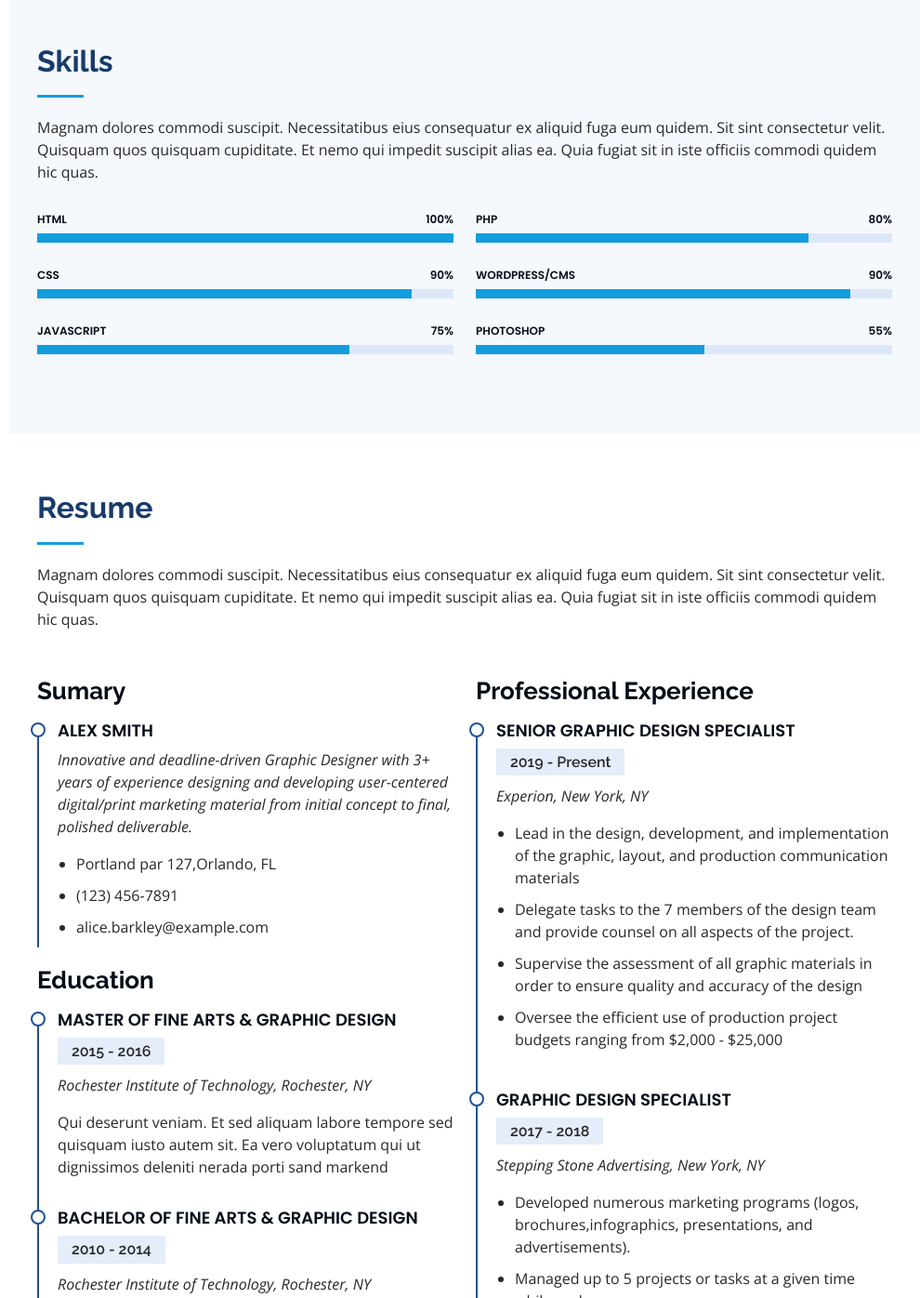
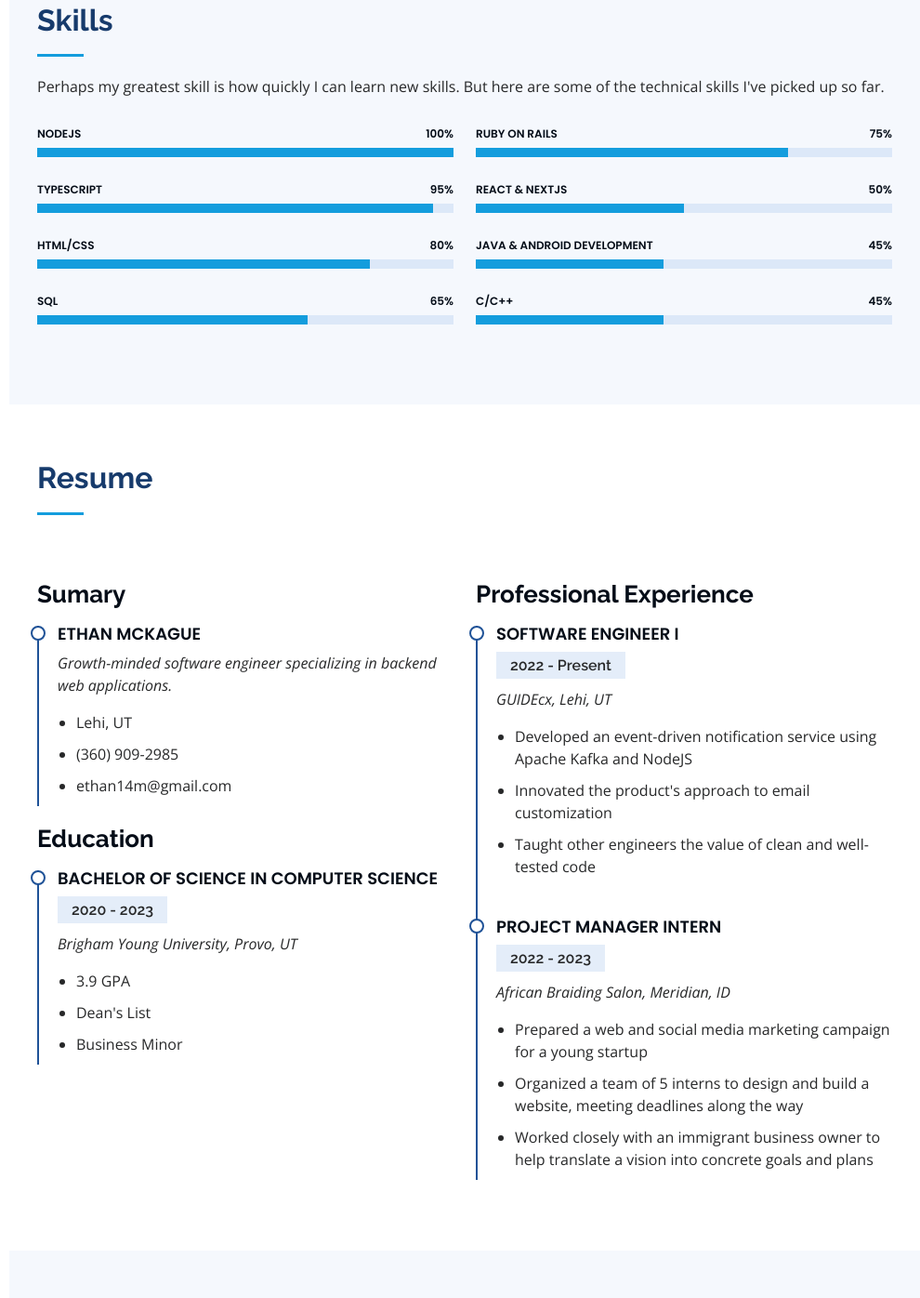
Before and after one commit to mckageth000/personal-website, a plain HTML site: page index.html in a window 1280 px wide. Shown: the part 1982-3378 px from the top of the page at 93% size, without its empty margins (290-1280 px from the left). Drawn offline with nearby package versions, Linux system fonts and the light colour scheme.

Commit message:
some more updates to my info..

```diff
--- a/index.html
+++ b/index.html
@@ -90,7 +90,7 @@
             <img src="assets/img/profile-img.jpg" class="img-fluid" alt="">
           </div>
           <div class="col-lg-8 pt-4 pt-lg-0 content" data-aos="fade-left">
-            <h3>UI/UX Designer &amp; Web Developer.</h3>
+            <h3>Software Engineer</h3>
             <p class="fst-italic">
               Lorem ipsum dolor sit amet, consectetur adipiscing elit, sed do eiusmod tempor incididunt ut labore et dolore
               magna aliqua.
@@ -98,18 +98,13 @@
             <div class="row">
               <div class="col-lg-6">
                 <ul>
-                  <li><i class="bi bi-chevron-right"></i> <strong>Birthday:</strong> <span>1 May 1995</span></li>
-                  <li><i class="bi bi-chevron-right"></i> <strong>Website:</strong> <span>www.example.com</span></li>
-                  <li><i class="bi bi-chevron-right"></i> <strong>Phone:</strong> <span>+123 456 7890</span></li>
-                  <li><i class="bi bi-chevron-right"></i> <strong>City:</strong> <span>New York, USA</span></li>
+                  <li><i class="bi bi-chevron-right"></i> <strong>Email:</strong> <span>ethan14m@gmail.com</span></li>
+                  <li><i class="bi bi-chevron-right"></i> <strong>Phone:</strong> <span>(360) 909-2985</span></li>
+                  <li><i class="bi bi-chevron-right"></i> <strong>Located in:</strong> <span>Lehi, UT</span></li>
                 </ul>
               </div>
               <div class="col-lg-6">
                 <ul>
-                  <li><i class="bi bi-chevron-right"></i> <strong>Age:</strong> <span>30</span></li>
-                  <li><i class="bi bi-chevron-right"></i> <strong>Degree:</strong> <span>Master</span></li>
-                  <li><i class="bi bi-chevron-right"></i> <strong>PhEmailone:</strong> <span>email@example.com</span></li>
-                  <li><i class="bi bi-chevron-right"></i> <strong>Freelance:</strong> <span>Available</span></li>
                 </ul>
               </div>
             </div>
@@ -177,7 +172,7 @@
 
         <div class="section-title">
           <h2>Skills</h2>
-          <p>Magnam dolores commodi suscipit. Necessitatibus eius consequatur ex aliquid fuga eum quidem. Sit sint consectetur velit. Quisquam quos quisquam cupiditate. Et nemo qui impedit suscipit alias ea. Quia fugiat sit in iste officiis commodi quidem hic quas.</p>
+          <p>Perhaps my greatest skill is how quickly I can learn new skills. But here are some of the technical skills I've picked up so far.</p>
         </div>
 
         <div class="row skills-content">
@@ -185,23 +180,30 @@
           <div class="col-lg-6" data-aos="fade-up">
 
             <div class="progress">
-              <span class="skill">HTML <i class="val">100%</i></span>
+              <span class="skill">NodeJS <i class="val">100%</i></span>
               <div class="progress-bar-wrap">
                 <div class="progress-bar" role="progressbar" aria-valuenow="100" aria-valuemin="0" aria-valuemax="100"></div>
               </div>
             </div>
 
             <div class="progress">
-              <span class="skill">CSS <i class="val">90%</i></span>
+              <span class="skill">Typescript <i class="val">95%</i></span>
               <div class="progress-bar-wrap">
-                <div class="progress-bar" role="progressbar" aria-valuenow="90" aria-valuemin="0" aria-valuemax="100"></div>
+                <div class="progress-bar" role="progressbar" aria-valuenow="95" aria-valuemin="0" aria-valuemax="100"></div>
               </div>
             </div>
 
             <div class="progress">
-              <span class="skill">JavaScript <i class="val">75%</i></span>
+              <span class="skill">HTML/CSS <i class="val">80%</i></span>
               <div class="progress-bar-wrap">
-                <div class="progress-bar" role="progressbar" aria-valuenow="75" aria-valuemin="0" aria-valuemax="100"></div>
+                <div class="progress-bar" role="progressbar" aria-valuenow="80" aria-valuemin="0" aria-valuemax="100"></div>
+              </div>
+            </div>
+
+            <div class="progress">
+              <span class="skill">SQL <i class="val">65%</i></span>
+              <div class="progress-bar-wrap">
+                <div class="progress-bar" role="progressbar" aria-valuenow="65" aria-valuemin="0" aria-valuemax="100"></div>
               </div>
             </div>
 
@@ -210,23 +212,30 @@
           <div class="col-lg-6" data-aos="fade-up" data-aos-delay="100">
 
             <div class="progress">
-              <span class="skill">PHP <i class="val">80%</i></span>
+              <span class="skill">Ruby on Rails <i class="val">75%</i></span>
               <div class="progress-bar-wrap">
-                <div class="progress-bar" role="progressbar" aria-valuenow="80" aria-valuemin="0" aria-valuemax="100"></div>
+                <div class="progress-bar" role="progressbar" aria-valuenow="75" aria-valuemin="0" aria-valuemax="100"></div>
               </div>
             </div>
 
             <div class="progress">
-              <span class="skill">WordPress/CMS <i class="val">90%</i></span>
+              <span class="skill">React &amp; NextJS <i class="val">50%</i></span>
               <div class="progress-bar-wrap">
-                <div class="progress-bar" role="progressbar" aria-valuenow="90" aria-valuemin="0" aria-valuemax="100"></div>
+                <div class="progress-bar" role="progressbar" aria-valuenow="50" aria-valuemin="0" aria-valuemax="100"></div>
               </div>
             </div>
 
             <div class="progress">
-              <span class="skill">Photoshop <i class="val">55%</i></span>
+              <span class="skill">Java &amp; Android Development <i class="val">45%</i></span>
               <div class="progress-bar-wrap">
-                <div class="progress-bar" role="progressbar" aria-valuenow="55" aria-valuemin="0" aria-valuemax="100"></div>
+                <div class="progress-bar" role="progressbar" aria-valuenow="45" aria-valuemin="0" aria-valuemax="100"></div>
+              </div>
+            </div>
+
+            <div class="progress">
+              <span class="skill">C/C++ <i class="val">45%</i></span>
+              <div class="progress-bar-wrap">
+                <div class="progress-bar" role="progressbar" aria-valuenow="45" aria-valuemin="0" aria-valuemax="100"></div>
               </div>
             </div>
 
@@ -243,58 +252,60 @@
 
         <div class="section-title">
           <h2>Resume</h2>
-          <p>Magnam dolores commodi suscipit. Necessitatibus eius consequatur ex aliquid fuga eum quidem. Sit sint consectetur velit. Quisquam quos quisquam cupiditate. Et nemo qui impedit suscipit alias ea. Quia fugiat sit in iste officiis commodi quidem hic quas.</p>
+          <p></p>
         </div>
 
         <div class="row">
           <div class="col-lg-6" data-aos="fade-up">
             <h3 class="resume-title">Sumary</h3>
             <div class="resume-item pb-0">
-              <h4>Alex Smith</h4>
-              <p><em>Innovative and deadline-driven Graphic Designer with 3+ years of experience designing and developing user-centered digital/print marketing material from initial concept to final, polished deliverable.</em></p>
+              <h4>Ethan McKague</h4>
+              <p><em>Growth-minded software engineer specializing in backend web applications.</em></p>
               <ul>
-                <li>Portland par 127,Orlando, FL</li>
-                <li>(123) 456-7891</li>
-                <li>alice.barkley@example.com</li>
+                <li>Lehi, UT</li>
+                <li>(360) 909-2985</li>
+                <li>ethan14m@gmail.com</li>
               </ul>
             </div>
 
             <h3 class="resume-title">Education</h3>
             <div class="resume-item">
-              <h4>Master of Fine Arts &amp; Graphic Design</h4>
-              <h5>2015 - 2016</h5>
-              <p><em>Rochester Institute of Technology, Rochester, NY</em></p>
-              <p>Qui deserunt veniam. Et sed aliquam labore tempore sed quisquam iusto autem sit. Ea vero voluptatum qui ut dignissimos deleniti nerada porti sand markend</p>
-            </div>
-            <div class="resume-item">
-              <h4>Bachelor of Fine Arts &amp; Graphic Design</h4>
-              <h5>2010 - 2014</h5>
-              <p><em>Rochester Institute of Technology, Rochester, NY</em></p>
-              <p>Quia nobis sequi est occaecati aut. Repudiandae et iusto quae reiciendis et quis Eius vel ratione eius unde vitae rerum voluptates asperiores voluptatem Earum molestiae consequatur neque etlon sader mart dila</p>
+              <h4>Bachelor of Science in Computer Science</h4>
+              <h5>2020 - 2023</h5>
+              <p><em>Brigham Young University, Provo, UT</em></p>
+              <ul>
+                <li>
+                  3.9 GPA
+                </li>
+                <li>
+                  Dean's List
+                </li>
+                <li>
+                  Business Minor
+                </li>
+              </ul>
             </div>
           </div>
           <div class="col-lg-6" data-aos="fade-up" data-aos-delay="100">
             <h3 class="resume-title">Professional Experience</h3>
             <div class="resume-item">
-              <h4>Senior graphic design specialist</h4>
-              <h5>2019 - Present</h5>
-              <p><em>Experion, New York, NY </em></p>
+              <h4>Software Engineer I</h4>
+              <h5>2022 - Present</h5>
+              <p><em>GUIDEcx, Lehi, UT </em></p>
               <ul>
-                <li>Lead in the design, development, and implementation of the graphic, layout, and production communication materials</li>
-                <li>Delegate tasks to the 7 members of the design team and provide counsel on all aspects of the project. </li>
-                <li>Supervise the assessment of all graphic materials in order to ensure quality and accuracy of the design</li>
-                <li>Oversee the efficient use of production project budgets ranging from $2,000 - $25,000</li>
+                <li>Developed an event-driven notification service using Apache Kafka and NodeJS</li>
+                <li>Innovated the product's approach to email customization</li>
+                <li>Taught other engineers the value of clean and well-tested code</li>
               </ul>
             </div>
             <div class="resume-item">
-              <h4>Graphic design specialist</h4>
-              <h5>2017 - 2018</h5>
-              <p><em>Stepping Stone Advertising, New York, NY</em></p>
+              <h4>Project Manager Intern</h4>
+              <h5>2022 - 2023</h5>
+              <p><em>African Braiding Salon, Meridian, ID</em></p>
               <ul>
-                <li>Developed numerous marketing programs (logos, brochures,infographics, presentations, and advertisements).</li>
-                <li>Managed up to 5 projects or tasks at a given time while under pressure</li>
-                <li>Recommended and consulted with clients on the most appropriate graphic design</li>
-                <li>Created 4+ design presentations and proposals a month for clients and account managers</li>
+                <li>Prepared a web and social media marketing campaign for a young startup</li>
+                <li>Organized a team of 5 interns to design and build a website, meeting deadlines along the way</li>
+                <li>Worked closely with an immigrant business owner to help translate a vision into concrete goals and plans</li>
               </ul>
             </div>
           </div>
```
